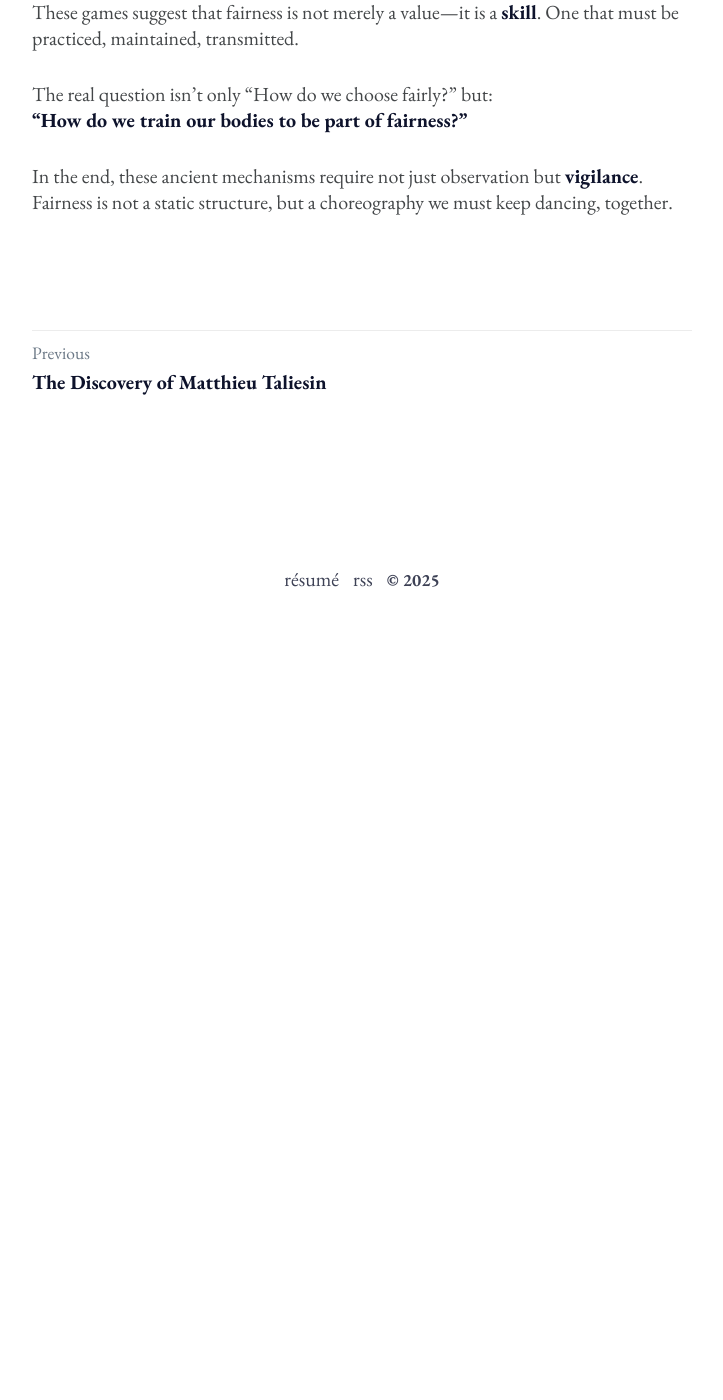
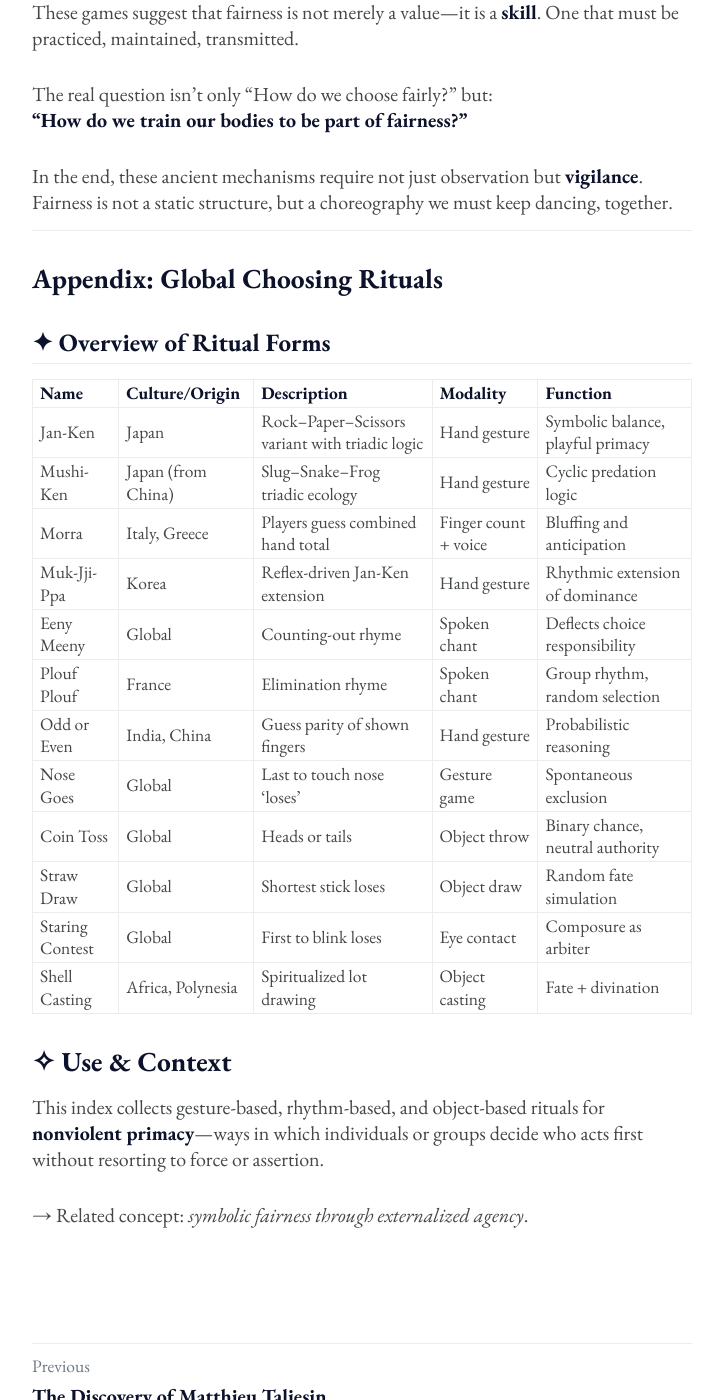
Before and after one commit to davidglidden/davidglidden.github.io, a Jekyll site: the page built from _posts/2025-06-03-From-Mushi-Ken-to-Morra-The-Ritual-Logic-of-Choosing.md, in a window 1280 px wide and 1400 px high, scrolled down 5357 px. Shown: the whole window, without its empty margins (278-1001 px from the left). Built offline with Jekyll 4.4.1, drawn with Linux system fonts in a browser that asks for light colours; before the commit the page ends 5989 px from its top, so only the background shows below that; some of the changed text lies outside the part shown.

Commit message:
Update 2025-06-03-From-Mushi-Ken-to-Morra-The-Ritual-Logic-of-Choosing.md
added other choosing rituals

```diff
--- a/_posts/2025-06-03-From-Mushi-Ken-to-Morra-The-Ritual-Logic-of-Choosing.md
+++ b/_posts/2025-06-03-From-Mushi-Ken-to-Morra-The-Ritual-Logic-of-Choosing.md
@@ -118,3 +118,31 @@ The real question isn’t only “How do we choose fairly?” but:
 **“How do we train our bodies to be part of fairness?”**
 
 In the end, these ancient mechanisms require not just observation but **vigilance**. Fairness is not a static structure, but a choreography we must keep dancing, together.
+
+***
+
+## Appendix: Global Choosing Rituals
+
+### ✦ Overview of Ritual Forms
+
+| Name            | Culture/Origin     | Description                                    | Modality             | Function                          |
+|:----------------|:-------------------|:-----------------------------------------------|:---------------------|:----------------------------------|
+| Jan-Ken         | Japan              | Rock–Paper–Scissors variant with triadic logic | Hand gesture         | Symbolic balance, playful primacy |
+| Mushi-Ken       | Japan (from China) | Slug–Snake–Frog triadic ecology                | Hand gesture         | Cyclic predation logic            |
+| Morra           | Italy, Greece      | Players guess combined hand total              | Finger count + voice | Bluffing and anticipation         |
+| Muk-Jji-Ppa     | Korea              | Reflex-driven Jan-Ken extension                | Hand gesture         | Rhythmic extension of dominance   |
+| Eeny Meeny      | Global             | Counting-out rhyme                             | Spoken chant         | Deflects choice responsibility    |
+| Plouf Plouf     | France             | Elimination rhyme                              | Spoken chant         | Group rhythm, random selection    |
+| Odd or Even     | India, China       | Guess parity of shown fingers                  | Hand gesture         | Probabilistic reasoning           |
+| Nose Goes       | Global             | Last to touch nose 'loses'                     | Gesture game         | Spontaneous exclusion             |
+| Coin Toss       | Global             | Heads or tails                                 | Object throw         | Binary chance, neutral authority  |
+| Straw Draw      | Global             | Shortest stick loses                           | Object draw          | Random fate simulation            |
+| Staring Contest | Global             | First to blink loses                           | Eye contact          | Composure as arbiter              |
+| Shell Casting   | Africa, Polynesia  | Spiritualized lot drawing                      | Object casting       | Fate + divination                 |
+
+
+## ✧ Use & Context
+
+This index collects gesture-based, rhythm-based, and object-based rituals for **nonviolent primacy**—ways in which individuals or groups decide who acts first without resorting to force or assertion.
+
+→ Related concept: *symbolic fairness through externalized agency*.
```
Also changed, not shown: other parts of _posts/2025-06-03-From-Mushi-Ken-to-Morra-The-Ritual-Logic-of-Choosing.md (+1 -1 lines).
